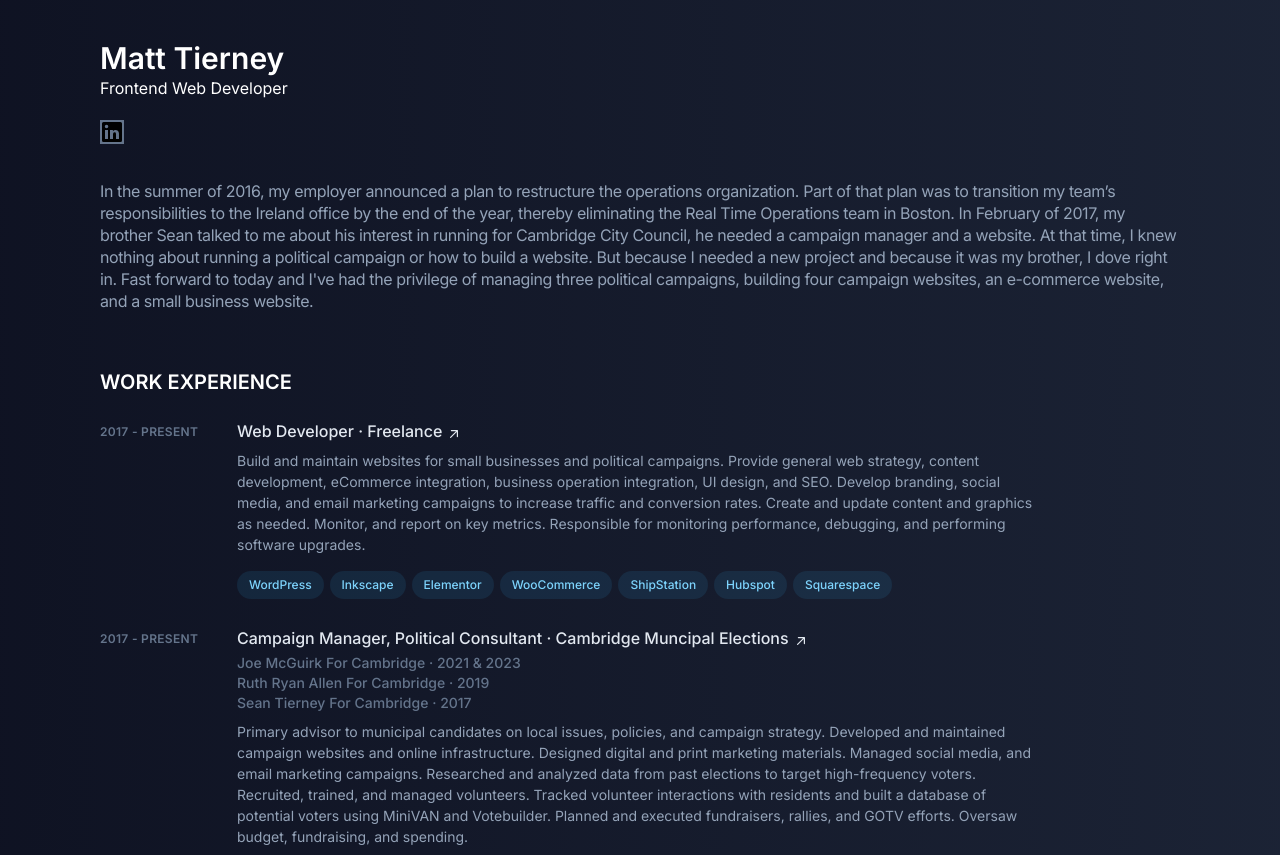
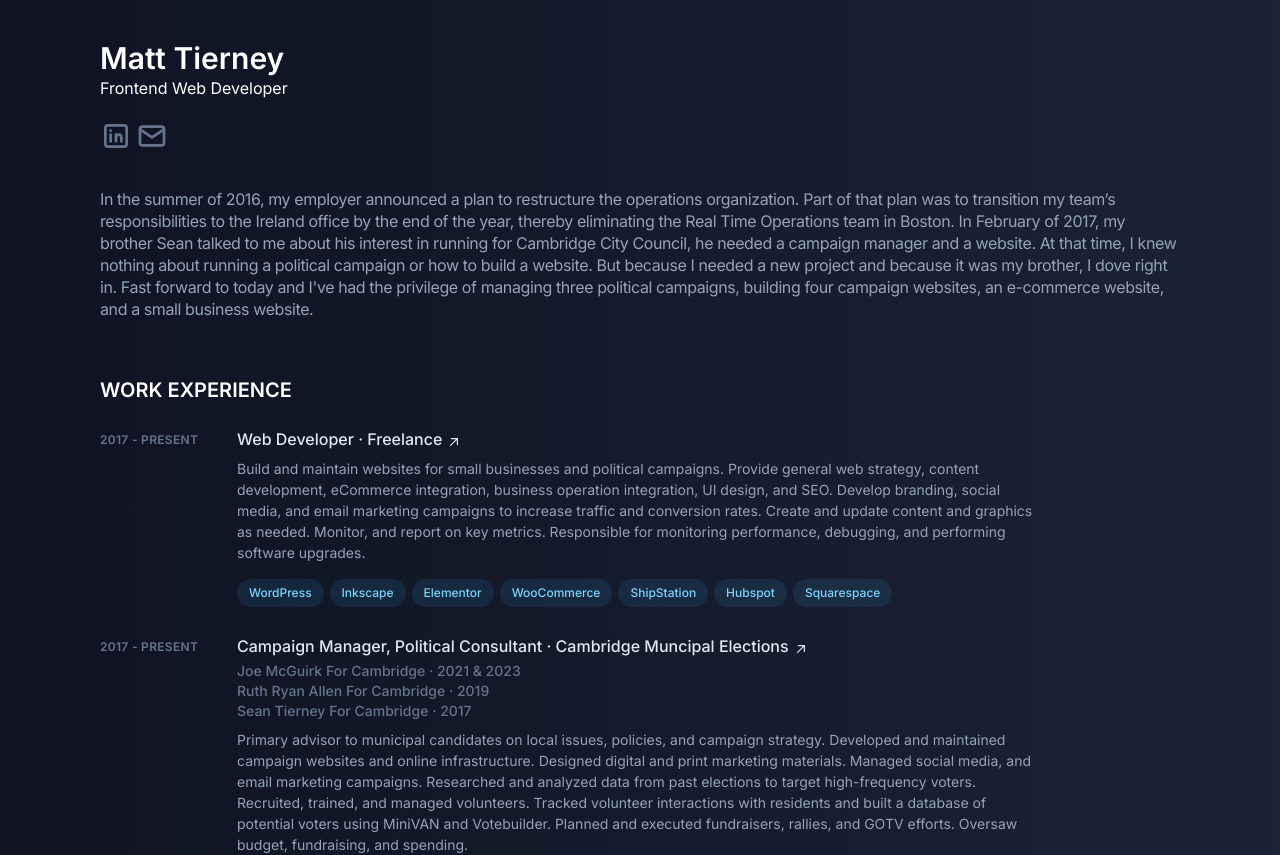
Before and after one commit to silvrfox153/matt-portfolio-3.0, a Next.js app: page / in a window 1280 px wide. Shown: the top 855 px of the page. Built offline with nearby package versions, Linux system fonts and the light colour scheme.

Commit message:
installed react-icons

```diff
--- a/app/archive/page.js
+++ b/app/archive/page.js
@@ -26,6 +26,11 @@ export default function Page() {
         <h2 className="uppercase text-xl text-white font-semibold">
           All Projects
         </h2>
+        <div className="flex justify-center items-center h-[800px]">
+          <h1 className="text-4xl font-medium text-sky-300">
+            Under Construction
+          </h1>
+        </div>
       </div>
     </section>
   );
--- a/app/components/Header.jsx
+++ b/app/components/Header.jsx
@@ -1,4 +1,5 @@
 import Link from 'next/link';
+import { TbBrandLinkedin, TbMail } from 'react-icons/tb';
 
 const Header = () => {
   return (
@@ -8,23 +9,25 @@ const Header = () => {
         <h2 className="text-white">Frontend Web Developer</h2>
       </div>
       <div className="pt-5">
-        <ul aria-label="Social media">
+        <ul aria-label="Social media" className="flex flex-row gap-1">
           <li>
             <Link
-              className="block"
+              className=""
               href="https://www.linkedin.com/in/matt-tierney/"
               target="_blank"
               rel="Noopener noreferrer"
             >
-              <svg
-                xmlns="http://www.w3.org/2000/svg"
-                viewBox="0 0 24 24"
-                fill="currentColor"
-                className="h-6 w-6 bg-slate-500 hover:bg-sky-400"
-                aria-hidden="true"
-              >
-                <path d="M20.5 2h-17A1.5 1.5 0 002 3.5v17A1.5 1.5 0 003.5 22h17a1.5 1.5 0 001.5-1.5v-17A1.5 1.5 0 0020.5 2zM8 19H5v-9h3zM6.5 8.25A1.75 1.75 0 118.3 6.5a1.78 1.78 0 01-1.8 1.75zM19 19h-3v-4.74c0-1.42-.6-1.93-1.38-1.93A1.74 1.74 0 0013 14.19a.66.66 0 000 .14V19h-3v-9h2.9v1.3a3.11 3.11 0 012.7-1.4c1.55 0 3.36.86 3.36 3.66z"></path>
-              </svg>
+              <TbBrandLinkedin className="h-8 w-8 text-slate-500 hover:text-sky-300" />
+            </Link>
+          </li>
+          <li>
+            <Link
+              className=""
+              href="mailto:matt.tierney153@gmail.com"
+              target="_blank"
+              rel="Noopener noreferrer"
+            >
+              <TbMail className="h-8 w-8 text-slate-500 hover:text-sky-300" />
             </Link>
           </li>
         </ul>
--- a/package.json
+++ b/package.json
@@ -16,6 +16,7 @@
     "postcss": "8.4.24",
     "react": "18.2.0",
     "react-dom": "18.2.0",
+    "react-icons": "^4.9.0",
     "tailwindcss": "3.3.2"
   }
 }
```
Also changed, not shown: 1 other file (tests, documents, lock files or other folders).
